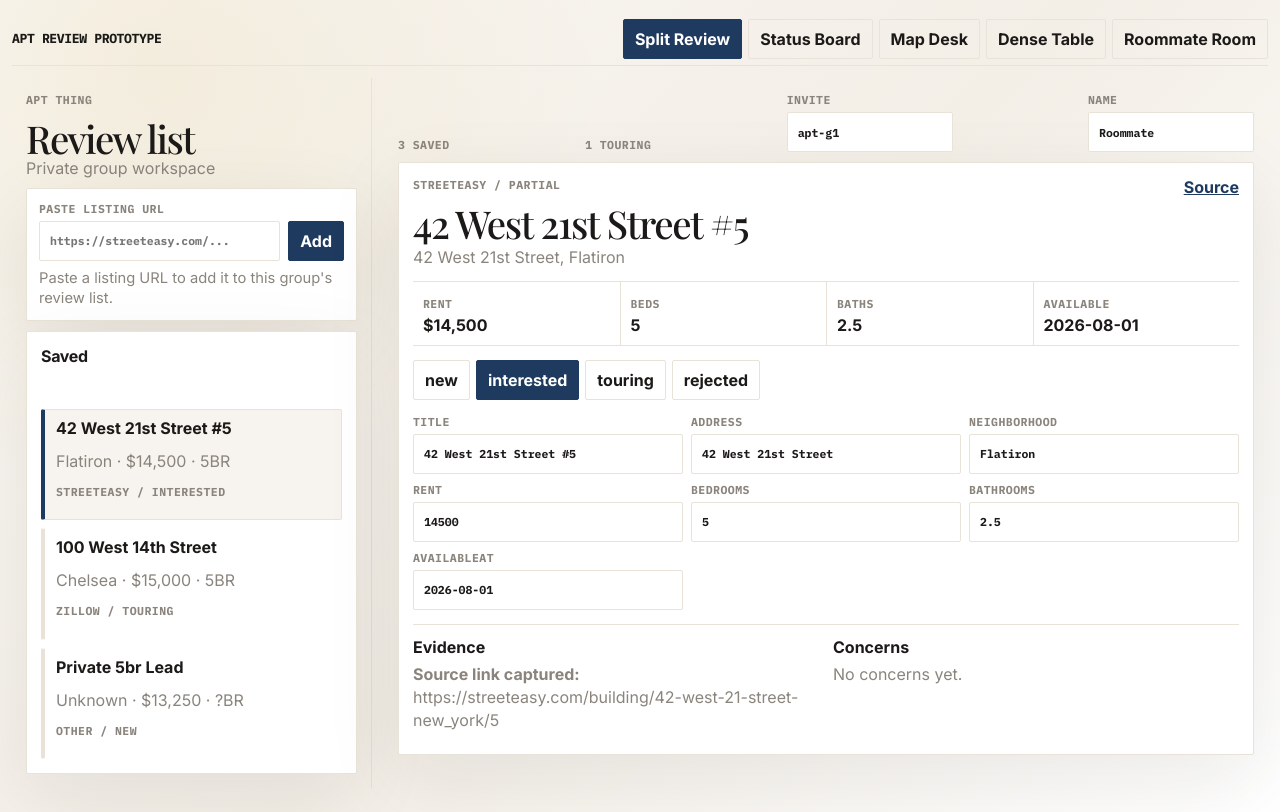
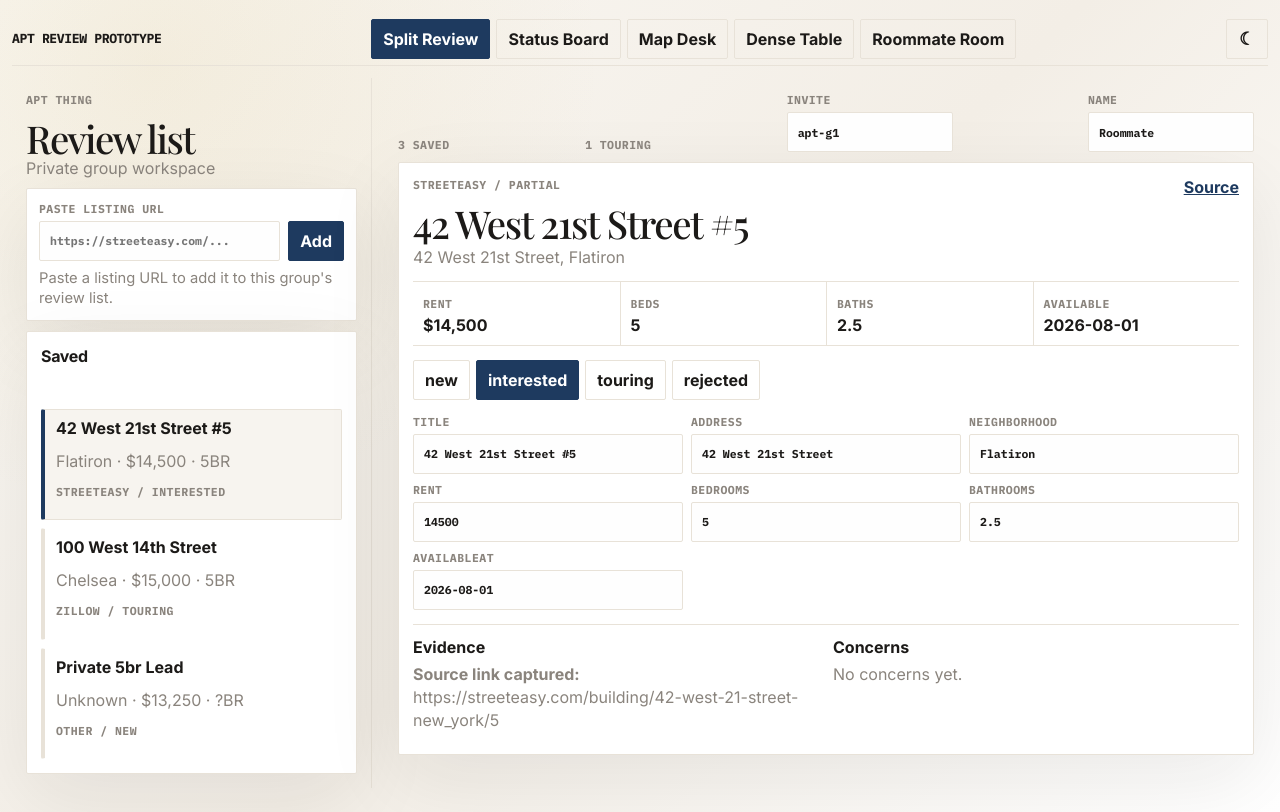
Before and after one commit to shanebishop1/apt-thing, a Next.js app: page / in a window 1280 px wide. Built offline with nearby package versions, Linux system fonts and the light colour scheme.

Commit message:
Add dark mode toggle

```diff
--- a/app/globals.css
+++ b/app/globals.css
@@ -3,19 +3,49 @@
 :root {
   color-scheme: light;
   --bg: #faf8f4;
+  --bg-stop: #f3eee6;
+  --bg-glow: rgb(201 168 76 / 12%);
   --panel: #ffffff;
   --panel-2: #f0ebe2;
   --ink: #1c1a18;
   --muted: #8a847d;
   --line: #e8e2d8;
   --accent: #1e3a5f;
+  --accent-ink: #ffffff;
   --warn: #c9a84c;
   --ok: #2e7d5a;
+  --map-base: #f0ebe2;
+  --map-street: rgb(30 58 95 / 16%);
+  --map-avenue: rgb(201 168 76 / 22%);
+  --map-green: rgb(46 125 90 / 24%);
+  --map-blue: rgb(30 58 95 / 22%);
   --radius: 2px;
   --shadow: 0 24px 80px rgb(28 26 24 / 8%);
   --font: "Inter", ui-sans-serif, system-ui, sans-serif;
   --mono: "IBM Plex Mono", ui-monospace, monospace;
   --display: "Playfair Display", Georgia, serif;
+}
+
+:root[data-theme="dark"] {
+  color-scheme: dark;
+  --bg: #07100c;
+  --bg-stop: #102019;
+  --bg-glow: rgb(104 200 154 / 18%);
+  --panel: #101b16;
+  --panel-2: #172b22;
+  --ink: #f5efe5;
+  --muted: #9caab5;
+  --line: #284238;
+  --accent: #9fe8c3;
+  --accent-ink: #06130d;
+  --warn: #f1c768;
+  --ok: #68c89a;
+  --map-base: #111923;
+  --map-street: rgb(159 201 255 / 16%);
+  --map-avenue: rgb(241 199 104 / 18%);
+  --map-green: rgb(104 200 154 / 18%);
+  --map-blue: rgb(159 201 255 / 20%);
+  --shadow: 0 24px 90px rgb(0 0 0 / 36%);
 }
 
 * {
@@ -25,8 +55,8 @@
 body {
   margin: 0;
   background:
-    radial-gradient(circle at 12% 8%, rgb(201 168 76 / 12%), transparent 28rem),
-    linear-gradient(135deg, #faf8f4 0%, #f3eee6 52%, #ffffff 100%);
+    radial-gradient(circle at 12% 8%, var(--bg-glow), transparent 28rem),
+    linear-gradient(135deg, var(--bg) 0%, var(--bg-stop) 52%, var(--panel) 100%);
   color: var(--ink);
   font-family: var(--font);
 }
@@ -89,7 +119,18 @@ p {
   overflow-x: auto;
 }
 
+.theme-toggle {
+  display: grid;
+  flex: 0 0 auto;
+  place-items: center;
+  width: 42px;
+  padding: 0;
+  font-size: 1.1rem;
+  line-height: 1;
+}
+
 .design-tabs button,
+.theme-toggle,
 .status-control button,
 .intake-form button {
   min-height: 40px;
@@ -107,12 +148,13 @@ p {
 
 .design-tabs button:hover,
 .design-tabs button.active,
+.theme-toggle:hover,
 .status-control button:hover,
 .status-control button.active,
 .intake-form button {
   border-color: var(--accent);
   background: var(--accent);
-  color: white;
+  color: var(--accent-ink);
 }
 
 .layout {
@@ -208,7 +250,7 @@ input {
   min-height: 40px;
   border: 1px solid var(--line);
   border-radius: var(--radius);
-  background: color-mix(in srgb, var(--panel) 88%, white);
+  background: color-mix(in srgb, var(--panel) 88%, var(--bg));
   color: var(--ink);
   padding: 9px 10px;
   letter-spacing: 0;
@@ -442,14 +484,14 @@ input {
   background:
     linear-gradient(
       90deg,
-      rgb(30 58 95 / 16%) 10px,
+      var(--map-street) 10px,
       transparent 10px 90px,
-      rgb(201 168 76 / 22%) 90px 102px,
+      var(--map-avenue) 90px 102px,
       transparent 102px
     ),
-    linear-gradient(155deg, transparent 0 45%, rgb(46 125 90 / 24%) 45% 47%, transparent 47%),
-    linear-gradient(28deg, transparent 0 35%, rgb(30 58 95 / 22%) 35% 37%, transparent 37%),
-    #f0ebe2;
+    linear-gradient(155deg, transparent 0 45%, var(--map-green) 45% 47%, transparent 47%),
+    linear-gradient(28deg, transparent 0 35%, var(--map-blue) 35% 37%, transparent 37%),
+    var(--map-base);
 }
 
 .map-side {
@@ -464,10 +506,10 @@ input {
   position: absolute;
   width: 42px;
   height: 42px;
-  border: 3px solid white;
+  border: 3px solid var(--panel);
   border-radius: 50%;
   background: var(--accent);
-  color: white;
+  color: var(--accent-ink);
   font-weight: 900;
   box-shadow: 0 10px 24px rgb(0 0 0 / 20%);
 }
--- a/src/components/SavedListApp.tsx
+++ b/src/components/SavedListApp.tsx
@@ -17,6 +17,7 @@ import {
 
 const storageVersion = "v2";
 const identityStorageKey = `apt-thing:${storageVersion}:identity`;
+const themeStorageKey = `apt-thing:${storageVersion}:theme`;
 
 const reviewStatuses: ReviewStatus[] = ["new", "interested", "touring", "rejected"];
 const editableFields: FieldProvenance["field"][] = [
@@ -38,6 +39,7 @@ const designOptions = [
 ] as const;
 
 type DesignId = (typeof designOptions)[number]["id"];
+type ThemeId = "light" | "dark";
 
 type SharedViewProps = {
   identity: InviteIdentity;
@@ -61,6 +63,8 @@ type SharedViewProps = {
 
 export function SavedListApp() {
   const [activeDesign, setActiveDesign] = useState<DesignId>("split");
+  const [theme, setTheme] = useState<ThemeId>("light");
+  const [isThemeReady, setIsThemeReady] = useState(false);
   const [identity, setIdentity] = useState<InviteIdentity>({
     groupId: defaultSearchGroup.id,
     inviteCode: defaultSearchGroup.inviteCode,
@@ -73,6 +77,37 @@ export function SavedListApp() {
   );
   const [selectedId, setSelectedId] = useState<string>(fixtureListings[0]?.id ?? "");
   const [isPending, startTransition] = useTransition();
+
+  useEffect(() => {
+    try {
+      const savedTheme = window.localStorage.getItem(themeStorageKey);
+
+      if (savedTheme === "light" || savedTheme === "dark") {
+        setTheme(savedTheme);
+        return;
+      }
+
+      if (window.matchMedia("(prefers-color-scheme: dark)").matches) {
+        setTheme("dark");
+      }
+    } finally {
+      setIsThemeReady(true);
+    }
+  }, []);
+
+  useEffect(() => {
+    document.documentElement.dataset.theme = theme;
+
+    if (!isThemeReady) {
+      return;
+    }
+
+    try {
+      window.localStorage.setItem(themeStorageKey, theme);
+    } catch {
+      setMessage("Could not save theme preference in this browser.");
+    }
+  }, [isThemeReady, theme]);
 
   useEffect(() => {
     try {
@@ -231,7 +266,12 @@ export function SavedListApp() {
 
   return (
     <main className="prototype" data-design={activeDesign}>
-      <DesignSwitcher activeDesign={activeDesign} onChange={setActiveDesign} />
+      <DesignSwitcher
+        activeDesign={activeDesign}
+        theme={theme}
+        onChange={setActiveDesign}
+        onThemeChange={setTheme}
+      />
       {activeDesign === "split" ? <SplitReview {...viewProps} /> : null}
       {activeDesign === "board" ? <StatusBoard {...viewProps} /> : null}
       {activeDesign === "map" ? <MapDesk {...viewProps} /> : null}
@@ -243,10 +283,14 @@ export function SavedListApp() {
 
 function DesignSwitcher({
   activeDesign,
+  theme,
   onChange,
+  onThemeChange,
 }: {
   activeDesign: DesignId;
+  theme: ThemeId;
   onChange: (design: DesignId) => void;
+  onThemeChange: (theme: ThemeId) => void;
 }) {
   return (
     <nav className="design-switcher" aria-label="Design options">
@@ -265,6 +309,16 @@ function DesignSwitcher({
           </button>
         ))}
       </div>
+      <button
+        type="button"
+        className="theme-toggle"
+        onClick={() => onThemeChange(theme === "dark" ? "light" : "dark")}
+        aria-pressed={theme === "dark"}
+        aria-label={theme === "dark" ? "Switch to light mode" : "Switch to dark mode"}
+        title={theme === "dark" ? "Switch to light mode" : "Switch to dark mode"}
+      >
+        <span aria-hidden="true">{theme === "dark" ? "☀" : "☾"}</span>
+      </button>
     </nav>
   );
 }
```
